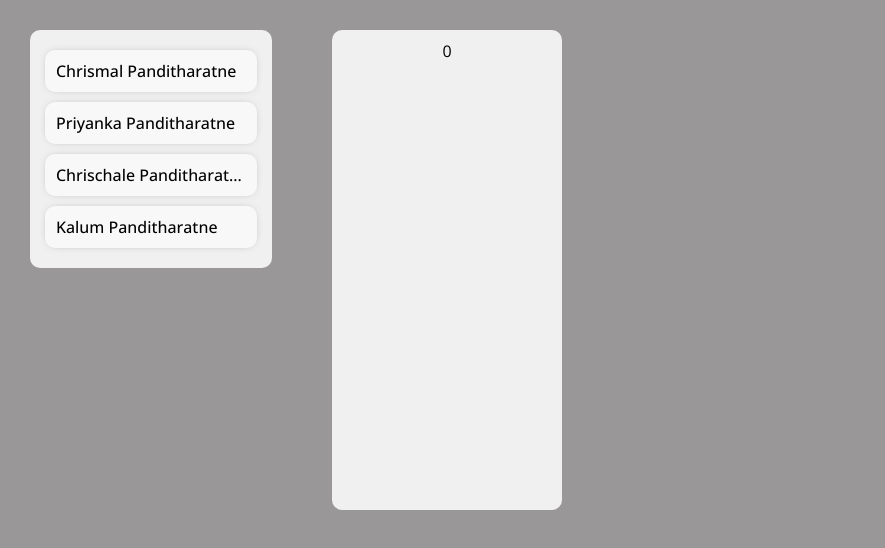
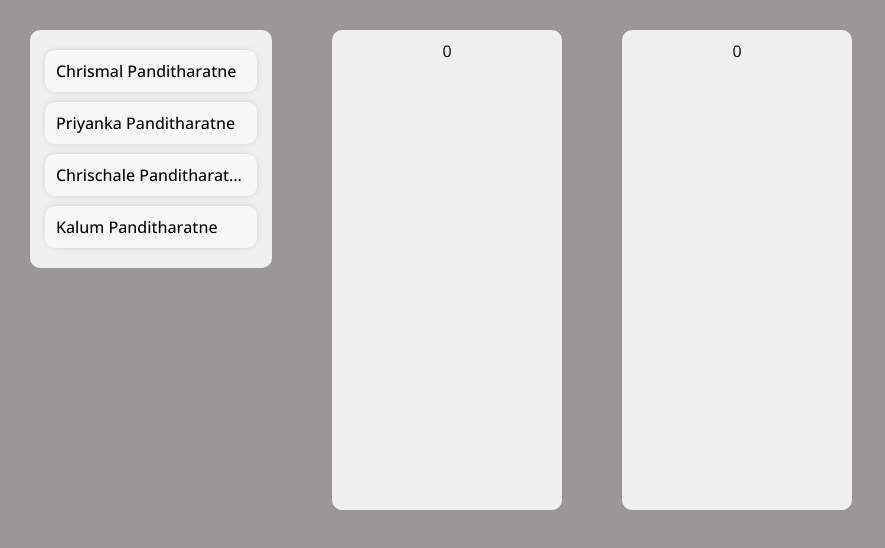
Before and after one commit to stefan-the-great/react-seating-planner, a React (Create React App) app: page / in a window 1280 px wide. Shown: the top 548 px of the page, without its empty margins (0-885 px from the left). Built offline with nearby package versions, Linux system fonts and the light colour scheme.

Commit message:
Table Has Been Converted Into A Component

```diff
--- a/src/components/DragDrop.jsx
+++ b/src/components/DragDrop.jsx
@@ -1,8 +1,9 @@
-import React, { useState } from 'react';
+// import React, { useState } from 'react';
 import Name from './Name';
-import SelectedName from './SelectedName'
-import { useDrop } from "react-dnd";
+// import SelectedName from './SelectedName'
+// import { useDrop } from "react-dnd";
 import "../App.css";
+import Table from './Table';
 
 // const NameList = ["Chrismal", "Priyanka", "Chrishcale", "Kalum"]
 const nameList = [
@@ -24,49 +25,71 @@ const nameList = [
     },
 ]
 
-const tableSize = 10;
+// const tableSize = 10;
 
 function DragDrop() {
 
-    const [Table, setTable] = useState([]);
-//     const [nameList, updateNameList] = useState([
-//     {
-//         id: 1,
-//         name: "Chrismal Panditharatne",
-//     },
-//     {
-//         id: 2,
-//         name: "Priyanka Panditharatne",
-//     },
-//     {
-//         id: 3,
-//         name: "Chrischale Panditharatne",
-//     },
-//     {
-//         id: 4,
-//         name: "Kalum Panditharatne",
-//     },
-// ])
-    const [tableLength, setTableLength] = useState(0);
+//     const [Table, setTable] = useState([]);
+//     const [Table2, setTable2] = useState([]);
+// //     const [nameList, updateNameList] = useState([
+// //     {
+// //         id: 1,
+// //         name: "Chrismal Panditharatne",
+// //     },
+// //     {
+// //         id: 2,
+// //         name: "Priyanka Panditharatne",
+// //     },
+// //     {
+// //         id: 3,
+// //         name: "Chrischale Panditharatne",
+// //     },
+// //     {
+// //         id: 4,
+// //         name: "Kalum Panditharatne",
+// //     },
+// // ])
+//     const [tableLength, setTableLength] = useState(0);
+//     const [tableLength2, setTableLength2] = useState(0);
 
-    const [{ isOver }, drop] = useDrop(() => ({
-       accept: "text",
-       drop: (item) => addNameToTable(item.id),
-       collect: (monitor) => ({
-            isOver: !!monitor.isOver(),
-        }),
-    }));
+//     const [{ isOver }, drop] = useDrop(() => ({
+//        accept: "text",
+//        drop: (item) => addNameToTable(item.id),
+//        collect: (monitor) => ({
+//             isOver: !!monitor.isOver(),
+//         }),
+//     }));
 
 
-    const addNameToTable = (id) => {
-        if (tableLength <= 4) {
-            const namedList = nameList.filter((name) => id === name.id);
+//     const [{ isOver2 }, drop2] = useDrop(() => ({
+//        accept: "text",
+//        drop: (item) => addNameToTable2(item.id),
+//        collect: (monitor) => ({
+//             isOver2: !!monitor.isOver(),
+//         }),
+//     }));
 
 
-            setTable((table) => [...table, namedList[0]]);
-            setTableLength(prvState => prvState + 1);
-        }
-    }
+//     const addNameToTable = (id) => {
+//         if (tableLength <= 4) {
+//             const namedList = nameList.filter((name) => id === name.id);
+
+
+//             setTable((table) => [...table, namedList[0]]);
+//             setTableLength(prvState => prvState + 1);
+//         }
+//     }
+
+
+//     const addNameToTable2 = (id) => {
+//         if (tableLength2 <= 4) {
+//             const namedList = nameList.filter((name) => id === name.id);
+
+
+//             setTable2((table) => [...table, namedList[0]]);
+//             setTableLength2(prvState => prvState + 1);
+//         }
+//     }
 
 
   return (
@@ -76,22 +99,11 @@ function DragDrop() {
                 return<Name id={name.id} name={name.name} />
             })}
         </div>
-        <div className="table"
-            ref={drop}
-            style={{boxShadow: isOver ? "0px 0px 10px 0px rgba(0, 0, 0, 0.5)" : "0px 0px 0px rgba(0, 0, 0, 0)"}}>
-            <div className="innerWrapper">
-                <div className="peopleNum">
-                    {tableLength}
-                </div>
-                <div className="peopleName">
-                {Table.slice(0, tableSize).map((name, index) => {
-                    return<SelectedName id={name.id} name={name.name} index={index} />
-                })}
-                </div>
-            </div>
-        </div>
+
+        <Table nameList={nameList}/>
+        <Table nameList={nameList}/>
     </div>
   )
-}
+};
 
 export default DragDrop
--- /dev/null
+++ b/src/components/Table.jsx
@@ -0,0 +1,68 @@
+import React, { useState } from 'react';
+import SelectedName from './SelectedName';
+import { useDrop } from "react-dnd";
+
+const tableSize = 10;
+
+function Table({nameList}) {
+
+    const [Table, setTable] = useState([]);
+//     const [nameList, updateNameList] = useState([
+//     {
+//         id: 1,
+//         name: "Chrismal Panditharatne",
+//     },
+//     {
+//         id: 2,
+//         name: "Priyanka Panditharatne",
+//     },
+//     {
+//         id: 3,
+//         name: "Chrischale Panditharatne",
+//     },
+//     {
+//         id: 4,
+//         name: "Kalum Panditharatne",
+//     },
+// ])
+    const [tableLength, setTableLength] = useState(0);
+
+    const [{ isOver }, drop] = useDrop(() => ({
+       accept: "text",
+       drop: (item) => addNameToTable(item.id),
+       collect: (monitor) => ({
+            isOver: !!monitor.isOver(),
+        }),
+    }));
+
+
+    const addNameToTable = (id) => {
+        if (tableLength <= 4) {
+            const namedList = nameList.filter((name) => id === name.id);
+
+
+            setTable((table) => [...table, namedList[0]]);
+            setTableLength(prvState => prvState + 1);
+        }
+    }
+
+
+  return (
+    <div className="table"
+        ref={drop}
+        style={{boxShadow: isOver ? "0px 0px 10px 0px rgba(0, 0, 0, 0.5)" : "0px 0px 0px rgba(0, 0, 0, 0)"}}>
+        <div className="innerWrapper">
+            <div className="peopleNum">
+                {tableLength}
+            </div>
+            <div className="peopleName">
+            {Table.slice(0, tableSize).map((name, index) => {
+                return<SelectedName id={name.id} name={name.name} index={index} />
+            })}
+            </div>
+        </div>
+    </div>
+  )
+}
+
+export default Table
```
